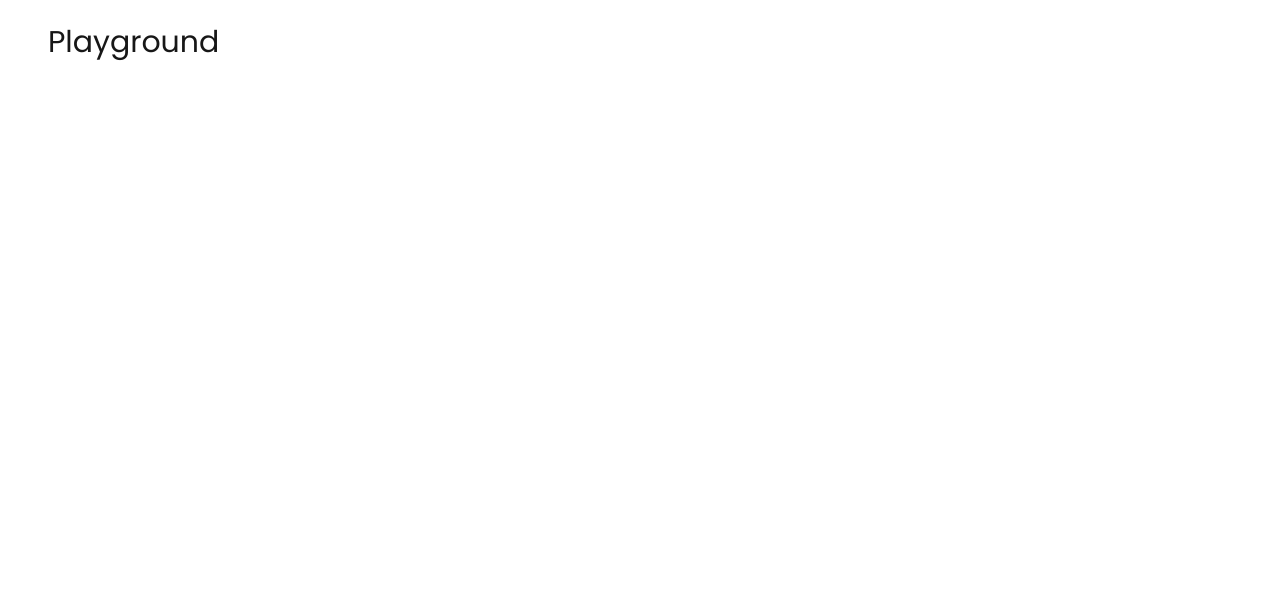
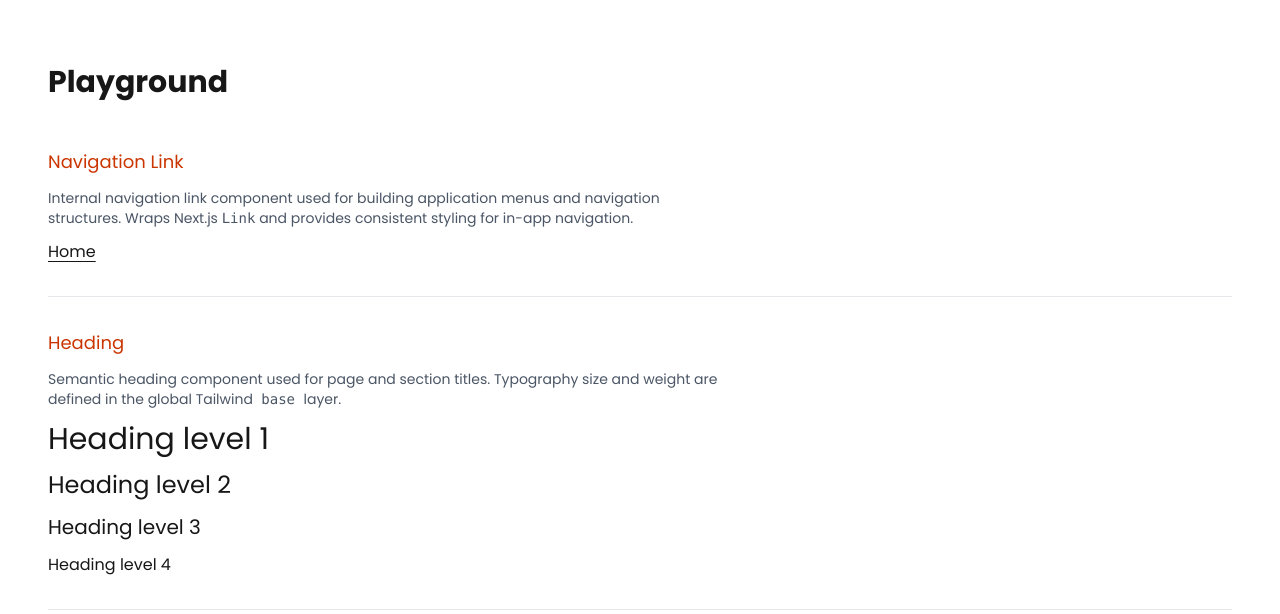
Before and after one commit to aga87/next-js-component-library, a Next.js app: page / in a window 1280 px wide. Shown: the top 614 px of the page. Built offline with nearby package versions, Linux system fonts and the light colour scheme; no server answers.

Commit message:
Add playground page and initial NavLink and Heading components

```diff
--- /dev/null
+++ b/src/app/(playground)/components/PlaygroundSection.tsx
@@ -0,0 +1,25 @@
+import { ReactNode } from "react";
+
+type PlaygroundSectionProps = {
+  title: string;
+  description: ReactNode;
+  children: ReactNode;
+  exampleClassName?: string;
+};
+
+export const PlaygroundSection = ({
+  title,
+  description,
+  children,
+  exampleClassName = "",
+}: PlaygroundSectionProps) => {
+  return (
+    <section className="space-y-3 border-b border-gray-200 py-8">
+      <h2 className="text-lg font-medium text-orange-700">{title}</h2>
+
+      <p className="text-sm text-gray-600 max-w-2xl">{description}</p>
+
+      <div className={exampleClassName}>{children}</div>
+    </section>
+  );
+};
--- /dev/null
+++ b/src/app/(playground)/components/index.ts
@@ -0,0 +1 @@
+export * from "./PlaygroundSection";
--- a/src/app/(playground)/page.tsx
+++ b/src/app/(playground)/page.tsx
@@ -1,4 +1,6 @@
 import { type Metadata } from "next";
+import { Heading, NavLink } from "@/app/components";
+import { PlaygroundSection } from "./components";
 
 export async function generateMetadata(): Promise<Metadata> {
   return {
@@ -12,8 +14,38 @@ export async function generateMetadata(): Promise<Metadata> {
 
 export default async function Playground() {
   return (
-    <>
-      <h1>Playground</h1>
-    </>
+    <main className="py-10">
+      <h1 className="text-3xl font-bold mb-4">Playground</h1>
+
+      <PlaygroundSection
+        title="Navigation Link"
+        description={
+          <>
+            Internal navigation link component used for building application
+            menus and navigation structures. Wraps Next.js <code>Link</code> and
+            provides consistent styling for in-app navigation.
+          </>
+        }
+      >
+        <NavLink href="/">Home</NavLink>
+      </PlaygroundSection>
+
+      <PlaygroundSection
+        title="Heading"
+        description={
+          <>
+            Semantic heading component used for page and section titles.
+            Typography size and weight are defined in the global Tailwind
+            <code> base </code> layer.
+          </>
+        }
+        exampleClassName="flex flex-col gap-3"
+      >
+        <Heading level={1}>Heading level 1</Heading>
+        <Heading level={2}>Heading level 2</Heading>
+        <Heading level={3}>Heading level 3</Heading>
+        <Heading level={4}>Heading level 4</Heading>
+      </PlaygroundSection>
+    </main>
   );
 }
--- a/src/app/components/Heading.tsx
+++ b/src/app/components/Heading.tsx
@@ -1,7 +1,13 @@
+import { ReactNode, ElementType } from "react";
+
 type HeadingProps = {
-  children: React.ReactNode;
+  level?: 1 | 2 | 3 | 4 | 5 | 6;
+  children: ReactNode;
+  className?: string;
 };
 
-export const Heading = ({ children }: HeadingProps) => {
-  return <h2 className="text-center text-3xl font-bold mb-4">{children}</h2>;
-};
+export function Heading({ level = 2, children, className }: HeadingProps) {
+  const Tag = `h${level}` as ElementType;
+
+  return <Tag className={className}>{children}</Tag>;
+}
--- a/src/app/components/NavLink.tsx
+++ b/src/app/components/NavLink.tsx
@@ -1,16 +1,20 @@
 "use client";
 
 import Link from "next/link";
+import { ReactNode } from "react";
 
 type NavLinkProps = {
-  text: string;
-  path: string;
+  href: string;
+  children: ReactNode;
 };
 
-export const NavLink = ({ text, path }: NavLinkProps) => {
+export function NavLink({ href, children }: NavLinkProps) {
   return (
-    <Link href={path} className="underline hover:cursor-pointer">
-      {text}
+    <Link
+      href={href}
+      className="underline underline-offset-4 transition hover:text-brand-primary"
+    >
+      {children}
     </Link>
   );
-};
+}
--- a/src/app/globals.css
+++ b/src/app/globals.css
@@ -5,6 +5,10 @@
 @theme {
   --font-sans: var(--font-poppins);
   --font-display: var(--font-poppins);
+
+  --color-brand-primary: #2563eb;
+  --color-brand-secondary: #3b82f6;
+  --color-brand-accent: #60a5fa;
 }
 
 @layer utilities {
@@ -35,7 +39,7 @@
   h3,
   h4,
   h5,
-  h5 {
+  h6 {
     @apply font-display;
   }
   h1,
```
